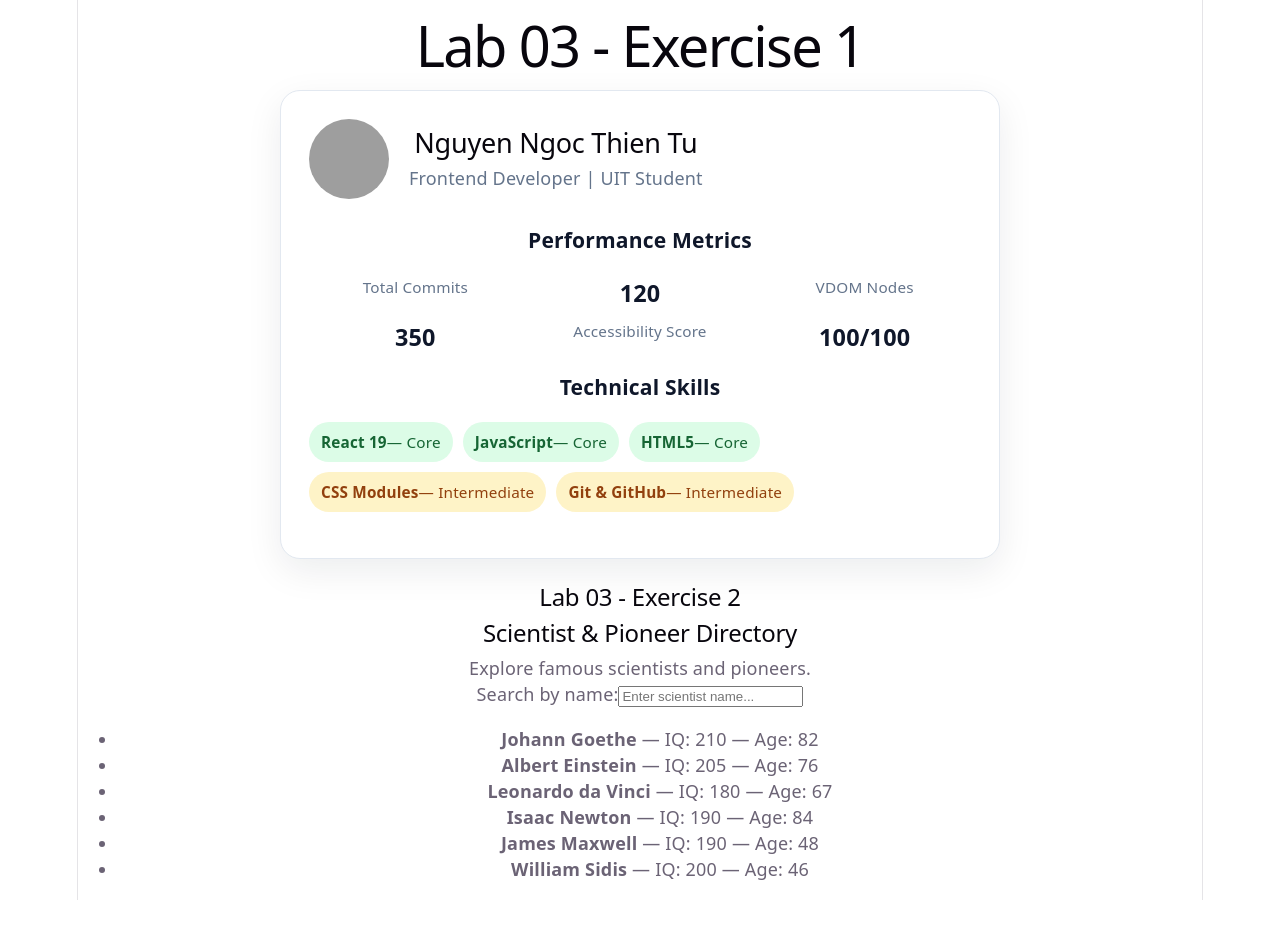
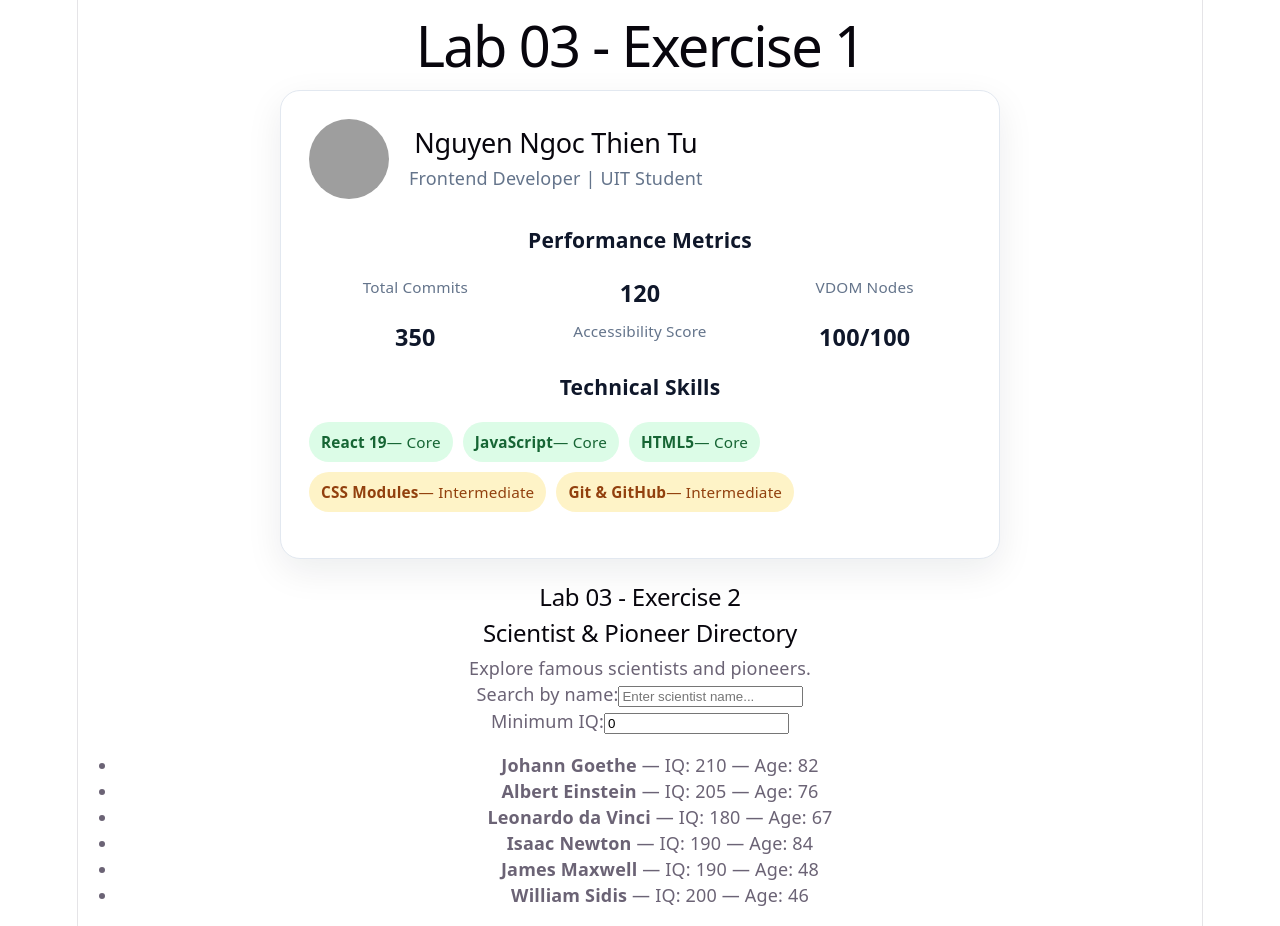
Before and after one commit to ninitu123456/uit-advanced-web-lab03-react19, a React (Vite) app: page / in a window 1280 px wide. Before the commit the page ends 900 px from the top, so only its background shows below. Built offline with nearby package versions, Linux system fonts and the light colour scheme; grey boxes are pictures that could not be loaded.

Commit message:
feat(ex2): add numeric minimum IQ filter

```diff
--- a/src/components/ScientistDirectory.jsx
+++ b/src/components/ScientistDirectory.jsx
@@ -6,15 +6,20 @@ export function ScientistDirectory() {
   // Original scientist data
   const [people] = useState(SMART_PEOPLE);
 
-  // Search input state
+  // Independent input states
   const [query, setQuery] = useState("");
+  const [minIq, setMinIq] = useState(0);
 
-  // Derived state: filter scientists during render
-  const visiblePeople = people.filter((person) =>
-    person.name
+  // Derived state: search + minimum IQ filtering
+  const visiblePeople = people.filter((person) => {
+    const matchesName = person.name
       .toLowerCase()
-      .includes(query.trim().toLowerCase())
-  );
+      .includes(query.trim().toLowerCase());
+
+    const matchesIq = person.iq >= minIq;
+
+    return matchesName && matchesIq;
+  });
 
   return (
     <section aria-label="Pioneer Directory">
@@ -22,7 +27,7 @@ export function ScientistDirectory() {
 
       <p>Explore famous scientists and pioneers.</p>
 
-      {/* Search input */}
+      {/* Search by name */}
       <div>
         <label htmlFor="scientist-search">
           Search by name:
@@ -39,7 +44,30 @@ export function ScientistDirectory() {
         />
       </div>
 
-      {/* Scientist list */}
+      {/* Minimum IQ filter */}
+      <div>
+        <label htmlFor="scientist-min-iq">
+          Minimum IQ:
+        </label>
+
+        <input
+          id="scientist-min-iq"
+          type="number"
+          min="0"
+          value={minIq}
+          onChange={(event) => {
+            const value = event.target.valueAsNumber;
+
+            setMinIq(
+              Number.isNaN(value)
+                ? 0
+                : Math.max(0, value)
+            );
+          }}
+        />
+      </div>
+
+      {/* Filtered scientist list */}
       <ul>
         {visiblePeople.map((person) => (
           <li key={person.id}>
```
